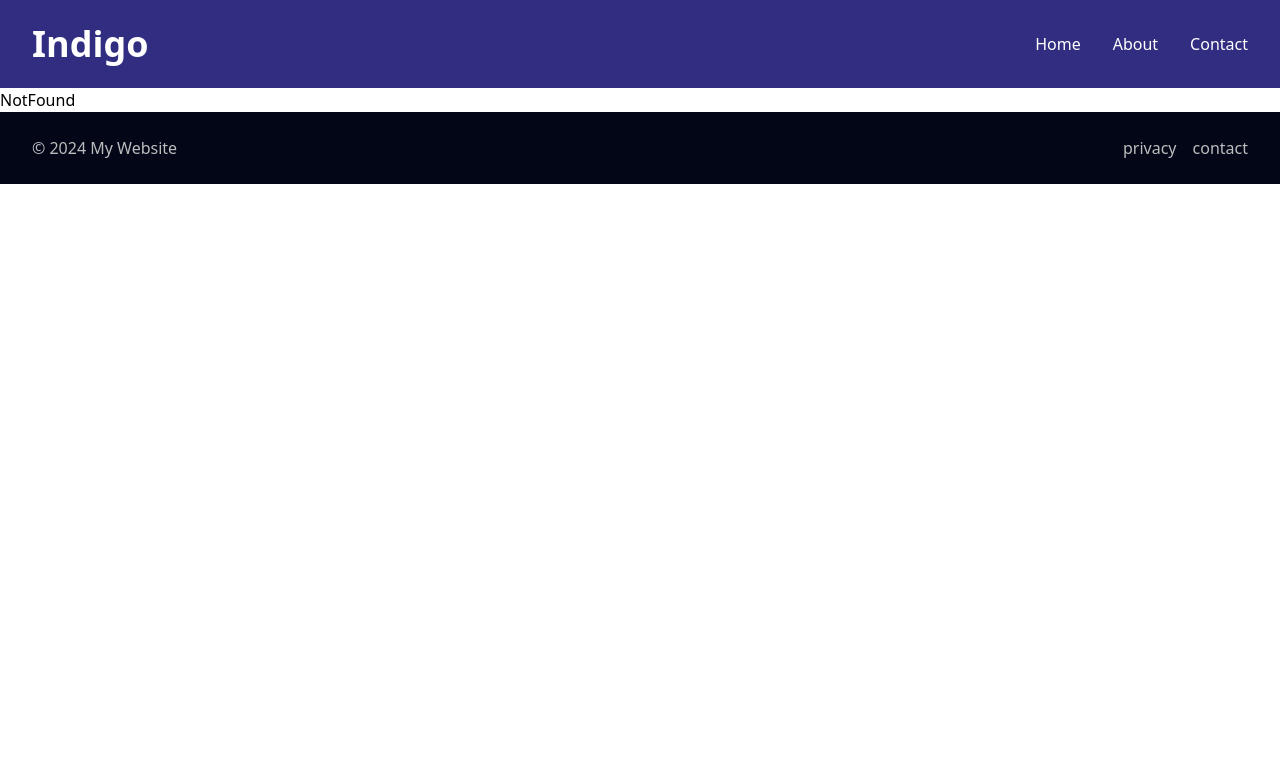
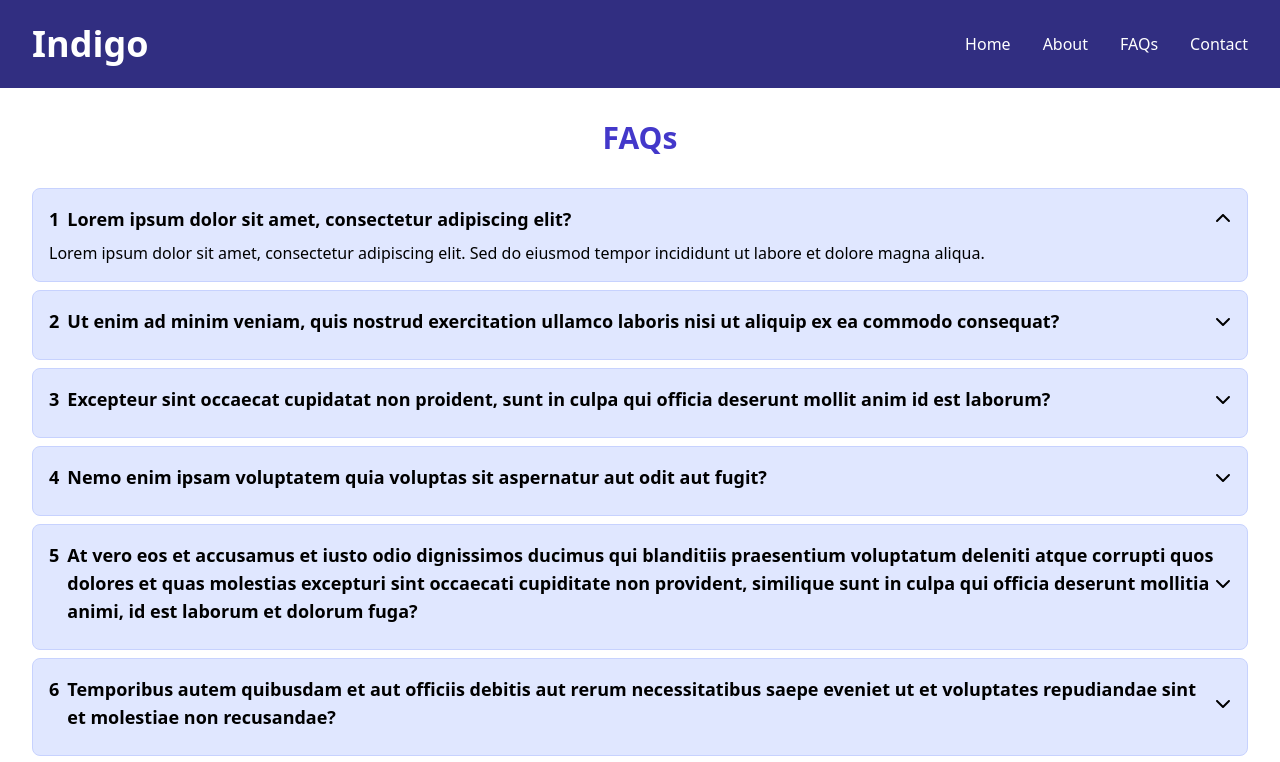
Before and after one commit to manikant-codes/react-demo, a React (Create React App) app: page /faqs in a window 1280 px wide. Shown: the top 762 px of the page. Built offline with nearby package versions, Linux system fonts and the light colour scheme.

Commit message:
taught faqs component

```diff
--- a/src/App.jsx
+++ b/src/App.jsx
@@ -6,6 +6,7 @@ import Home from "./pages/Home";
 import NotFound from "./pages/NotFound";
 import UseStateIntro from "./components/demo/UseStateIntro";
 import List from "./components/demo/viewsDemo/List";
+import FAQs from "./pages/FAQs";
 
 function App() {
   return (
@@ -15,6 +16,7 @@ function App() {
           <Route index element={<Home />} />
           <Route path="about" element={<About />} />
           <Route path="contact" element={<Contact />} />
+          <Route path="faqs" element={<FAQs />} />
           <Route path="*" element={<NotFound />} />
         </Route>
         <Route path="use-state-intro" element={<UseStateIntro />} />
--- /dev/null
+++ b/src/components/common/PageTitle.jsx
@@ -0,0 +1,11 @@
+import React from "react";
+
+function PageTitle(props) {
+  return (
+    <h2 className="text-center text-3xl font-semibold text-indigo-700">
+      {props.title}
+    </h2>
+  );
+}
+
+export default PageTitle;
--- /dev/null
+++ b/src/components/faqs/Accordion.jsx
@@ -0,0 +1,52 @@
+import React from "react";
+import AccordionItem from "./AccordionItem";
+
+export const faqs = [
+  {
+    id: 1,
+    que: "Lorem ipsum dolor sit amet, consectetur adipiscing elit?",
+    ans: "Lorem ipsum dolor sit amet, consectetur adipiscing elit. Sed do eiusmod tempor incididunt ut labore et dolore magna aliqua.",
+  },
+  {
+    id: 2,
+    que: "Ut enim ad minim veniam, quis nostrud exercitation ullamco laboris nisi ut aliquip ex ea commodo consequat?",
+    ans: "Ut enim ad minim veniam, quis nostrud exercitation ullamco laboris nisi ut aliquip ex ea commodo consequat. Duis aute irure dolor in reprehenderit in voluptate velit esse cillum dolore eu fugiat nulla pariatur.",
+  },
+  {
+    id: 3,
+    que: "Excepteur sint occaecat cupidatat non proident, sunt in culpa qui officia deserunt mollit anim id est laborum?",
+    ans: "Excepteur sint occaecat cupidatat non proident, sunt in culpa qui officia deserunt mollit anim id est laborum. Sed ut perspiciatis unde omnis iste natus error sit voluptatem accusantium doloremque laudantium, totam rem aperiam, eaque ipsa quae ab illo inventore veritatis et quasi architecto beatae vitae dicta sunt explicabo.",
+  },
+  {
+    id: 4,
+    que: "Nemo enim ipsam voluptatem quia voluptas sit aspernatur aut odit aut fugit?",
+    ans: "Nemo enim ipsam voluptatem quia voluptas sit aspernatur aut odit aut fugit, sed quia consequuntur magni dolores eos qui ratione voluptatem sequi nesciunt. Neque porro quisquam est, qui dolorem ipsum quia dolor sit amet, consectetur, adipisci velit, sed quia non numquam eius modi tempora incidunt ut labore et dolore magnam aliquam quaerat voluptatem.",
+  },
+  {
+    id: 5,
+    que: "At vero eos et accusamus et iusto odio dignissimos ducimus qui blanditiis praesentium voluptatum deleniti atque corrupti quos dolores et quas molestias excepturi sint occaecati cupiditate non provident, similique sunt in culpa qui officia deserunt mollitia animi, id est laborum et dolorum fuga?",
+    ans: "At vero eos et accusamus et iusto odio dignissimos ducimus qui blanditiis praesentium voluptatum deleniti atque corrupti quos dolores et quas molestias excepturi sint occaecati cupiditate non provident, similique sunt in culpa qui officia deserunt mollitia animi, id est laborum et dolorum fuga. Et harum quidem rerum facilis est et expedita distinctio. Nam libero tempore, cum soluta nobis est eligendi optio cumque nihil impedit quo minus id quod maxime placeat facere possimus, omnis voluptas assumenda est, omnis dolor repellendus.",
+  },
+  {
+    id: 6,
+    que: "Temporibus autem quibusdam et aut officiis debitis aut rerum necessitatibus saepe eveniet ut et voluptates repudiandae sint et molestiae non recusandae?",
+    ans: "Temporibus autem quibusdam et aut officiis debitis aut rerum necessitatibus saepe eveniet ut et voluptates repudiandae sint et molestiae non recusandae. Itaque earum rerum hic tenetur a sapiente delectus, ut aut reiciendis voluptatibus maiores alias consequatur aut perferendis doloribus asperiores repellat.",
+  },
+  {
+    id: 7,
+    que: "Sed ut perspiciatis unde omnis iste natus error sit voluptatem accusantium doloremque laudantium, totam rem aperiam, eaque ipsa quae ab illo inventore veritatis et quasi architecto beatae vitae dicta sunt explicabo.",
+    ans: "Sed ut perspiciatis unde omnis iste natus error sit voluptatem accusantium doloremque laudantium, totam rem aperiam, eaque ipsa quae ab illo inventore veritatis et quasi architecto beatae vitae dicta sunt explicabo. Nemo enim ipsam voluptatem quia voluptas sit aspernatur aut odit aut fugit, sed quia consequuntur magni dolores eos qui ratione voluptatem sequi nesciunt.",
+  },
+];
+
+function Accordion() {
+  return (
+    <div className="flex flex-col gap-2">
+      {faqs.map((faq) => {
+        return <AccordionItem key={faq.id} faq={faq} />;
+      })}
+    </div>
+  );
+}
+
+export default Accordion;
--- /dev/null
+++ b/src/components/faqs/AccordionItem.jsx
@@ -0,0 +1,32 @@
+import { faChevronDown, faChevronUp } from "@fortawesome/free-solid-svg-icons";
+import { FontAwesomeIcon } from "@fortawesome/react-fontawesome";
+import React, { useState } from "react";
+
+function AccordionItem(props) {
+  const [showAns, setShowAns] = useState(false);
+
+  function showHideAns() {
+    setShowAns(!showAns);
+  }
+
+  return (
+    <div className="bg-indigo-100 p-4 rounded-lg border border-indigo-200">
+      <div className="flex items-center justify-between mb-2">
+        <p className="text-lg font-semibold flex items-top gap-2">
+          <span>{props.faq.id}</span>
+          <span>{props.faq.que}</span>
+        </p>
+        <button onClick={showHideAns}>
+          {showAns ? (
+            <FontAwesomeIcon icon={faChevronUp} />
+          ) : (
+            <FontAwesomeIcon icon={faChevronDown} />
+          )}
+        </button>
+      </div>
+      {showAns && <p>{props.faq.ans}</p>}
+    </div>
+  );
+}
+
+export default AccordionItem;
--- /dev/null
+++ b/src/components/faqs/AccordionSingleItem.jsx
@@ -0,0 +1,32 @@
+import { faChevronDown, faChevronUp } from "@fortawesome/free-solid-svg-icons";
+import { FontAwesomeIcon } from "@fortawesome/react-fontawesome";
+import React from "react";
+
+function AccordionSingleItem(props) {
+  const showFaq = props.visibleFaqId === props.faq.id;
+
+  return (
+    <div className="bg-indigo-100 p-4 rounded-lg border border-indigo-200">
+      <div className="flex items-center justify-between mb-2">
+        <p className="text-lg font-semibold flex items-top gap-2">
+          <span>{props.faq.id}</span>
+          <span>{props.faq.que}</span>
+        </p>
+        <button
+          onClick={() => {
+            props.showHideFaq(props.faq.id);
+          }}
+        >
+          {showFaq ? (
+            <FontAwesomeIcon icon={faChevronUp} />
+          ) : (
+            <FontAwesomeIcon icon={faChevronDown} />
+          )}
+        </button>
+      </div>
+      {showFaq && <p>{props.faq.ans}</p>}
+    </div>
+  );
+}
+
+export default AccordionSingleItem;
--- /dev/null
+++ b/src/components/faqs/AccordionSingleVisible.jsx
@@ -0,0 +1,30 @@
+import React, { useState } from "react";
+import { faqs } from "./Accordion";
+import AccordionSingleItem from "./AccordionSingleItem";
+
+function AccordionSingleVisible() {
+  const [visibleFaqId, setVisibleFaqId] = useState(1);
+
+  console.log("visibleFaq", visibleFaqId);
+
+  function showHideFaq(id) {
+    setVisibleFaqId(id);
+  }
+
+  return (
+    <div className="flex flex-col gap-2">
+      {faqs.map((faq) => {
+        return (
+          <AccordionSingleItem
+            key={faq.id}
+            faq={faq}
+            visibleFaqId={visibleFaqId}
+            showHideFaq={showHideFaq}
+          />
+        );
+      })}
+    </div>
+  );
+}
+
+export default AccordionSingleVisible;
--- a/src/layouts/Navbar.jsx
+++ b/src/layouts/Navbar.jsx
@@ -13,6 +13,9 @@ function Navbar() {
           <Link to="/about">About</Link>
         </li>
         <li>
+          <Link to="/faqs">FAQs</Link>
+        </li>
+        <li>
           <Link to="/contact">Contact</Link>
         </li>
       </ul>
--- a/src/pages/About.jsx
+++ b/src/pages/About.jsx
@@ -34,8 +34,7 @@ function About() {
         img="https://images.unsplash.com/photo-1500087326943-dcabb70c026f?q=80&w=1470&auto=format&fit=crop&ixlib=rb-4.0.3&ixid=M3wxMjA3fDB8MHxwaG90by1wYWdlfHx8fGVufDB8fHx8fA%3D%3D"
         desc="Lorem ipsum dolor sit amet consectetur adipisicing elit. Dolore necessitatibus ipsam nobis? Officiis inventore voluptatibus aperiam. Sunt, suscipit totam exercitationem eum laboriosam error eveniet maiores obcaecati ratione incidunt harum quod."
       />
-
-      <TeamRow />
+      {/* <TeamRow /> */}
     </>
   );
 }
--- /dev/null
+++ b/src/pages/FAQs.jsx
@@ -0,0 +1,18 @@
+import React from "react";
+import PageTitle from "../components/common/PageTitle";
+import AccordionItem from "../components/faqs/AccordionItem";
+import Accordion from "../components/faqs/Accordion";
+import AccordionSingleVisible from "../components/faqs/AccordionSingleVisible";
+
+function FAQs() {
+  return (
+    <div className="p-8">
+      <PageTitle title="FAQs" />
+      <div className="mt-8">
+        <AccordionSingleVisible />
+      </div>
+    </div>
+  );
+}
+
+export default FAQs;
```
